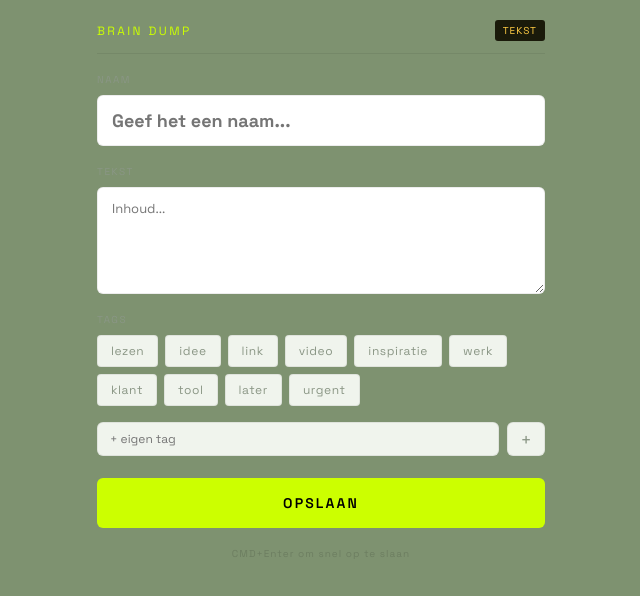
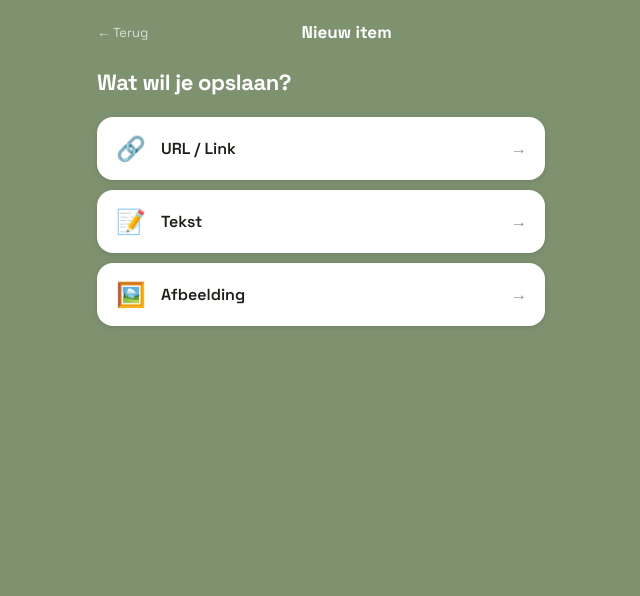
Before and after one commit to rick040/brain-dump, a Next.js app: page /save in a window 1280 px wide. Shown: the top 596 px of the page, without its empty margins (319-959 px from the left). Built offline with nearby package versions, Linux system fonts and the light colour scheme.

Commit message:
Update save.js

```diff
--- a/pages/save.js
+++ b/pages/save.js
@@ -3,33 +3,38 @@ import { useRouter } from "next/router";
 import Head from "next/head";
 import { supabase } from "../lib/supabase";
 
-const DEFAULT_TAGS = [
-  "lezen", "idee", "link", "video", "inspiratie",
-  "werk", "klant", "tool", "later", "urgent",
+const DEFAULT_TAGS = ["lezen", "idee", "link", "video", "inspiratie", "werk", "klant", "tool", "later", "urgent"];
+
+const ENTRY_TYPES = [
+  { key: "url", label: "URL / Link" },
+  { key: "tekst", label: "Tekst" },
+  { key: "afbeelding", label: "Afbeelding" },
 ];
 
-function detectType(url, mediaType) {
-  if (mediaType) return mediaType;
-  if (!url) return "tekst";
+function detectType(url) {
+  if (!url) return "link";
   if (/youtube\.com|youtu\.be|vimeo\.com/.test(url)) return "video";
   if (/instagram\.com/.test(url)) return "instagram";
   if (/twitter\.com|x\.com/.test(url)) return "tweet";
   return "link";
 }
 
-const TYPE_COLORS = {
-  video: { bg: "#1a0a2e", color: "#b085ff" },
-  instagram: { bg: "#1f0a15", color: "#ff6eb0" },
-  tweet: { bg: "#0a1420", color: "#4db8ff" },
-  link: { bg: "#0a1a0a", color: "#c8ff00" },
-  tekst: { bg: "#1a1a0a", color: "#ffcc44" },
-  afbeelding: { bg: "#0a1a18", color: "#44ffcc" },
-};
+function decodeEntities(str) {
+  if (!str) return "";
+  return str
+    .replace(/&quot;/g, '"').replace(/&#x27;/g, "'").replace(/&apos;/g, "'")
+    .replace(/&amp;/g, "&").replace(/&lt;/g, "<").replace(/&gt;/g, ">")
+    .replace(/&#x[0-9a-fA-F]+;/g, "").replace(/&#\d+;/g, "").replace(/&[a-z]+;/g, "").trim();
+}
 
 export default function SavePage() {
   const router = useRouter();
   const nameRef = useRef(null);
+  const urlInputRef = useRef(null);
+  const fileRef = useRef(null);
 
+  const [entryType, setEntryType] = useState(null); // null = auto-detect or choosing
+  const [type, setType] = useState("link");
   const [name, setName] = useState("");
   const [note, setNote] = useState("");
   const [url, setUrl] = useState("");
@@ -38,17 +43,20 @@ export default function SavePage() {
   const [saving, setSaving] = useState(false);
   const [saved, setSaved] = useState(false);
   const [error, setError] = useState("");
-  const [entryType, setEntryType] = useState("tekst"); // tekst | url | afbeelding
-  const [type, setType] = useState("tekst");
   const [imageUrl, setImageUrl] = useState("");
   const [ogData, setOgData] = useState(null);
   const [ogLoading, setOgLoading] = useState(false);
+  const [isShared, setIsShared] = useState(false); // came from share target
 
   useEffect(() => {
     if (!router.isReady) return;
     const { title, text, url: sharedUrl, imageUrl: sharedImage, mediaType } = router.query;
 
-    // Also check text param for URLs (Instagram puts URL in text field)
+    const hasSharedData = !!(title || text || sharedUrl || sharedImage || mediaType);
+    setIsShared(hasSharedData);
+
+    if (!hasSharedData) return; // manual entry - show type selector
+
     const rawText = text || "";
     const urlInText = rawText.match(/https?:\/\/[^\s"'<>]+/)?.[0]?.replace(/[.,;:!?]+$/, "") || "";
     const resolvedUrl = sharedUrl || urlInText || "";
@@ -58,42 +66,57 @@ export default function SavePage() {
 
     setImageUrl(resolvedImage);
 
-    const detectedType = detectType(resolvedUrl, mediaType);
-    setType(detectedType);
-
     if (resolvedImage) {
-      // IMAGE entry
       setEntryType("afbeelding");
+      setType(mediaType || "afbeelding");
       setName(resolvedTitle || resolvedText?.slice(0, 60) || "Afbeelding");
     } else if (resolvedUrl) {
-      // URL entry
       setEntryType("url");
+      setType(detectType(resolvedUrl));
       setUrl(resolvedUrl);
       setName(resolvedTitle || "");
       setNote(resolvedText || "");
-
-      // Fetch OG data
-      setOgLoading(true);
-      fetch(`/api/og?url=${encodeURIComponent(resolvedUrl)}`)
-        .then((r) => r.json())
-        .then((data) => {
-          setOgData(data);
-          // Only auto-fill name if still empty
-          if (!resolvedTitle && data.title) setName(data.title.slice(0, 80));
-          if (!resolvedText && data.description) setNote(data.description.slice(0, 200));
-          if (data.type && data.type !== "link") setType(data.type);
-        })
-        .catch(() => {})
-        .finally(() => setOgLoading(false));
+      fetchOg(resolvedUrl, resolvedTitle, resolvedText);
     } else {
-      // TEXT entry
       setEntryType("tekst");
+      setType("tekst");
       setName(resolvedTitle || resolvedText?.slice(0, 60) || "");
       setNote(resolvedText || "");
     }
 
     setTimeout(() => nameRef.current?.select(), 150);
   }, [router.isReady]);
+
+  function fetchOg(resolvedUrl, resolvedTitle, resolvedText) {
+    setOgLoading(true);
+    fetch(`/api/og?url=${encodeURIComponent(resolvedUrl)}`)
+      .then((r) => r.json())
+      .then((data) => {
+        setOgData(data);
+        if (!resolvedTitle && data.title) setName(decodeEntities(data.title).slice(0, 80));
+        if (!resolvedText && data.description) setNote(decodeEntities(data.description).slice(0, 200));
+        if (data.type && data.type !== "link") setType(data.type);
+      })
+      .catch(() => {})
+      .finally(() => setOgLoading(false));
+  }
+
+  function handleUrlBlur() {
+    if (url && url.startsWith("http") && !ogData) {
+      fetchOg(url, name, note);
+      setType(detectType(url));
+    }
+  }
+
+  async function handleFileChange(e) {
+    const file = e.target.files?.[0];
+    if (!file) return;
+    // For manual image upload, create a local preview
+    const reader = new FileReader();
+    reader.onload = (ev) => setImageUrl(ev.target.result);
+    reader.readAsDataURL(file);
+    setName(name || file.name.replace(/\.[^.]+$/, ""));
+  }
 
   function toggleTag(tag) {
     setTags((prev) => prev.includes(tag) ? prev.filter((t) => t !== tag) : [...prev, tag]);
@@ -107,15 +130,24 @@ export default function SavePage() {
   }
 
   async function handleSave() {
-    if (!name.trim()) {
-      nameRef.current?.focus();
-      setError("Naam is verplicht");
-      return;
-    }
+    if (!name.trim()) { nameRef.current?.focus(); setError("Naam is verplicht"); return; }
     setSaving(true);
     setError("");
 
     const { data: { user } } = await supabase.auth.getUser();
+
+    // Handle local file upload for manual image entries
+    let finalImageUrl = imageUrl;
+    if (entryType === "afbeelding" && imageUrl?.startsWith("data:") && fileRef.current?.files?.[0]) {
+      const file = fileRef.current.files[0];
+      const ext = file.name.split(".").pop()?.toLowerCase() || "jpg";
+      const fileName = `${Date.now()}-${Math.random().toString(36).slice(2)}.${ext}`;
+      const { data, error: upErr } = await supabase.storage.from("media").upload(fileName, file, { contentType: file.type, upsert: false });
+      if (!upErr && data) {
+        const { data: urlData } = supabase.storage.from("media").getPublicUrl(fileName);
+        finalImageUrl = urlData?.publicUrl || imageUrl;
+      }
+    }
 
     const { error: dbError } = await supabase.from("brain_dump").insert({
       user_id: user?.id,
@@ -124,126 +156,134 @@ export default function SavePage() {
       url: url.trim() || null,
       type,
       tags,
-      image_url: imageUrl || null,
+      image_url: (entryType === "afbeelding" ? finalImageUrl : null) || null,
       og_image: ogData?.image || null,
-      og_description: ogData?.description || note.trim() || null,
+      og_description: ogData?.description ? decodeEntities(ogData.description) : note.trim() || null,
     });
 
-    if (dbError) {
-      setError(dbError.message);
-      setSaving(false);
-      return;
-    }
+    if (dbError) { setError(dbError.message); setSaving(false); return; }
 
     setSaved(true);
     setTimeout(() => {
       if (window.history.length > 1) window.close();
       else router.push("/");
-    }, 800);
+    }, 700);
   }
 
-  function handleKeyDown(e) {
-    if (e.key === "Enter" && (e.metaKey || e.ctrlKey)) handleSave();
+  const typeColors = {
+    video: "#B085FF", instagram: "#FF6EB0", tweet: "#4DB8FF",
+    link: "#CCFF00", tekst: "#FFD166", afbeelding: "#44FFCC", url: "#CCFF00",
+  };
+  const tc = typeColors[type] || "#CCFF00";
+
+  // Manual entry: show type selector first
+  if (!isShared && entryType === null) {
+    return (
+      <>
+        <Head><title>Nieuw - Brain Dump</title><meta name="viewport" content="width=device-width, initial-scale=1" /></Head>
+        <div style={s.root}>
+          <div style={s.header}>
+            <button onClick={() => router.push("/")} style={s.backBtn}>← Terug</button>
+            <span style={s.headerTitle}>Nieuw item</span>
+            <span />
+          </div>
+          <div style={s.typeSelector}>
+            <div style={s.typeSelectorLabel}>Wat wil je opslaan?</div>
+            {ENTRY_TYPES.map((et) => (
+              <button key={et.key} onClick={() => { setEntryType(et.key); setType(et.key === "url" ? "link" : et.key); setTimeout(() => et.key === "url" ? urlInputRef.current?.focus() : nameRef.current?.focus(), 100); }} style={s.typeOption}>
+                <span style={s.typeOptionIcon}>{et.key === "url" ? "🔗" : et.key === "tekst" ? "📝" : "🖼️"}</span>
+                <span style={s.typeOptionLabel}>{et.label}</span>
+                <span style={s.typeOptionArrow}>→</span>
+              </button>
+            ))}
+          </div>
+        </div>
+      </>
+    );
   }
-
-  const tc = TYPE_COLORS[type] || TYPE_COLORS.link;
 
   return (
     <>
-      <Head>
-        <title>Opslaan - Brain Dump</title>
-        <meta name="viewport" content="width=device-width, initial-scale=1, viewport-fit=cover" />
-      </Head>
-
-      <div style={s.root} onKeyDown={handleKeyDown}>
-
-        {/* Header */}
+      <Head><title>Opslaan - Brain Dump</title><meta name="viewport" content="width=device-width, initial-scale=1, viewport-fit=cover" /></Head>
+      <div style={s.root}>
         <div style={s.header}>
-          <span style={s.logo}>BRAIN DUMP</span>
-          <span style={{ ...s.typeBadge, background: tc.bg, color: tc.color }}>{type}</span>
+          {!isShared && <button onClick={() => setEntryType(null)} style={s.backBtn}>← Terug</button>}
+          {isShared && <div />}
+          <span style={{ ...s.typeTag, color: tc }}>{type}</span>
+          <div />
         </div>
 
-        {/* ---- AFBEELDING ENTRY ---- */}
+        {/* Afbeelding preview */}
         {entryType === "afbeelding" && (
+          <div style={s.imgBlock}>
+            {imageUrl ? (
+              <img src={imageUrl} alt="" style={s.imgPreview} />
+            ) : (
+              <button onClick={() => fileRef.current?.click()} style={s.uploadBtn}>
+                <span style={s.uploadIcon}>+</span>
+                <span>Kies afbeelding</span>
+              </button>
+            )}
+            <input ref={fileRef} type="file" accept="image/*" style={{ display: "none" }} onChange={handleFileChange} />
+          </div>
+        )}
+
+        {/* URL entry */}
+        {entryType === "url" && (
           <>
-            <div style={s.imgPreviewWrap}>
-              <img src={imageUrl} alt="" style={s.imgPreview} />
+            {/* OG card preview */}
+            {(ogLoading || ogData) && (
+              <div style={s.ogCard}>
+                {ogLoading && <div style={s.ogLoading}><span style={{ ...s.ogDot, background: tc }} /><span style={s.ogLoadTxt}>preview laden...</span></div>}
+                {!ogLoading && ogData?.image && (
+                  <img src={ogData.image} alt="" style={s.ogImg} onError={(e) => { e.target.style.display = "none"; }} />
+                )}
+                {!ogLoading && (
+                  <div style={s.ogInfo}>
+                    <span style={{ ...s.ogSite, color: tc }}>{ogData?.siteName || ""}</span>
+                    <span style={s.ogUrl}>{url.replace(/^https?:\/\//, "").slice(0, 50)}</span>
                   </div>
+                )}
+              </div>
+            )}
+
+            {/* URL input (only for manual entry) */}
+            {!isShared && (
               <div style={s.field}>
-              <label style={s.label}>NAAM</label>
-              <input ref={nameRef} value={name} onChange={(e) => setName(e.target.value)} placeholder="Naam..." style={s.nameInput} maxLength={120} autoComplete="off" />
+                <label style={s.label}>URL</label>
+                <input ref={urlInputRef} value={url} onChange={(e) => { setUrl(e.target.value); setOgData(null); }} onBlur={handleUrlBlur} placeholder="https://..." style={s.input} type="url" autoComplete="off" />
               </div>
+            )}
           </>
         )}
 
-        {/* ---- URL ENTRY (website / social) ---- */}
-        {entryType === "url" && (
-          <>
-            {/* OG Preview card */}
-            <div style={{ ...s.ogCard, borderColor: tc.color + "44" }}>
-              {ogLoading && (
-                <div style={s.ogCardLoading}>
-                  <span style={{ ...s.ogDot, background: tc.color }} />
-                  <span style={s.ogLoadText}>preview laden...</span>
-                </div>
-              )}
-
-              {!ogLoading && ogData?.image && (
-                <img src={ogData.image} alt="" style={s.ogCardImg} onError={(e) => { e.target.style.display = "none"; }} />
-              )}
-
-              <div style={s.ogCardBody}>
-                <div style={{ ...s.ogSiteName, color: tc.color }}>
-                  {ogData?.siteName || url.replace(/^https?:\/\//, "").split("/")[0]}
-                </div>
-                <div style={s.ogCardUrl}>{url}</div>
-              </div>
-            </div>
-
+        {/* Name field */}
         <div style={s.field}>
-              <label style={s.label}>NAAM</label>
+          <label style={s.label}>Naam</label>
           <input ref={nameRef} value={name} onChange={(e) => setName(e.target.value)} placeholder="Geef het een naam..." style={s.nameInput} maxLength={120} autoComplete="off" />
         </div>
 
+        {/* Note field */}
         <div style={s.field}>
-              <label style={s.label}>NOTITIE</label>
-              <textarea value={note} onChange={(e) => setNote(e.target.value)} placeholder="Waarom sla je dit op?" style={s.textarea} rows={2} />
+          <label style={s.label}>{entryType === "tekst" ? "Tekst" : "Notitie"}</label>
+          <textarea value={note} onChange={(e) => setNote(e.target.value)} placeholder={entryType === "tekst" ? "Schrijf hier je tekst..." : "Waarom sla je dit op?"} style={s.textarea} rows={entryType === "tekst" ? 5 : 2} />
         </div>
-          </>
-        )}
 
-        {/* ---- TEKST ENTRY ---- */}
-        {entryType === "tekst" && (
-          <>
+        {/* Tags */}
         <div style={s.field}>
-              <label style={s.label}>NAAM</label>
-              <input ref={nameRef} value={name} onChange={(e) => setName(e.target.value)} placeholder="Geef het een naam..." style={s.nameInput} maxLength={120} autoComplete="off" />
-            </div>
-            <div style={s.field}>
-              <label style={s.label}>TEKST</label>
-              <textarea value={note} onChange={(e) => setNote(e.target.value)} placeholder="Inhoud..." style={s.textarea} rows={4} />
-            </div>
-          </>
-        )}
-
-        {/* Tags - altijd zichtbaar */}
-        <div style={s.field}>
-          <label style={s.label}>TAGS</label>
+          <label style={s.label}>Tags</label>
           <div style={s.tagGrid}>
             {DEFAULT_TAGS.map((tag) => (
-              <button key={tag} onClick={() => toggleTag(tag)} style={{ ...s.tagChip, ...(tags.includes(tag) ? s.tagChipActive : {}) }}>
-                {tag}
-              </button>
+              <button key={tag} onClick={() => toggleTag(tag)} style={{ ...s.tagBtn, ...(tags.includes(tag) ? s.tagBtnActive : {}) }}>{tag}</button>
             ))}
           </div>
-          <form onSubmit={addCustomTag} style={s.customTagRow}>
-            <input value={customTag} onChange={(e) => setCustomTag(e.target.value)} placeholder="+ eigen tag" style={s.customTagInput} maxLength={30} />
-            <button type="submit" style={s.customTagBtn}>+</button>
-          </form>
+          <div style={s.customTagRow}>
+            <input value={customTag} onChange={(e) => setCustomTag(e.target.value)} onKeyDown={(e) => e.key === "Enter" && (e.preventDefault(), addCustomTag(e))} placeholder="+ eigen tag" style={s.customTagInput} maxLength={30} />
+          </div>
           {tags.filter((t) => !DEFAULT_TAGS.includes(t)).length > 0 && (
-            <div style={{ ...s.tagGrid, marginTop: 8 }}>
+            <div style={{ ...s.tagGrid, marginTop: 6 }}>
               {tags.filter((t) => !DEFAULT_TAGS.includes(t)).map((tag) => (
-                <button key={tag} onClick={() => toggleTag(tag)} style={{ ...s.tagChip, ...s.tagChipActive }}>{tag} x</button>
+                <button key={tag} onClick={() => toggleTag(tag)} style={{ ...s.tagBtn, ...s.tagBtnActive }}>{tag} ✕</button>
               ))}
             </div>
           )}
@@ -252,51 +292,59 @@ export default function SavePage() {
         {error && <div style={s.errorMsg}>{error}</div>}
 
         <button onClick={handleSave} disabled={saving || saved} style={{ ...s.saveBtn, ...(saving || saved ? s.saveBtnDone : {}) }}>
-          {saved ? "OPGESLAGEN !" : saving ? "OPSLAAN..." : "OPSLAAN"}
+          {saved ? "Opgeslagen ✓" : saving ? "Opslaan..." : "Opslaan"}
         </button>
-
-        <div style={s.hint}>CMD+Enter om snel op te slaan</div>
       </div>
     </>
   );
 }
 
 const s = {
-  root: { minHeight: "100vh", background: "var(--bg)", padding: "20px 16px 40px", maxWidth: 480, margin: "0 auto", display: "flex", flexDirection: "column", gap: 18 },
-  header: { display: "flex", alignItems: "center", justifyContent: "space-between", paddingBottom: 12, borderBottom: "1px solid var(--border)" },
-  logo: { fontFamily: "var(--font-mono)", fontSize: 12, letterSpacing: "0.2em", color: "var(--accent)" },
-  typeBadge: { fontFamily: "var(--font-mono)", fontSize: 10, letterSpacing: "0.1em", padding: "3px 8px", borderRadius: 3, textTransform: "uppercase" },
+  root: { minHeight: "100vh", background: "var(--bg)", padding: "20px 16px 40px", maxWidth: 480, margin: "0 auto", display: "flex", flexDirection: "column", gap: 16 },
+  header: { display: "flex", alignItems: "center", justifyContent: "space-between", marginBottom: 4 },
+  headerTitle: { fontWeight: 700, fontSize: 17, color: "#fff" },
+  backBtn: { fontSize: 13, color: "rgba(255,255,255,0.7)", background: "none", border: "none", cursor: "pointer", fontFamily: "var(--font)", padding: "4px 0" },
+  typeTag: { fontSize: 11, fontWeight: 700, letterSpacing: "0.08em", textTransform: "uppercase", background: "rgba(0,0,0,0.2)", padding: "3px 10px", borderRadius: 20 },
 
-  // Image entry
-  imgPreviewWrap: { borderRadius: 8, overflow: "hidden", border: "1px solid var(--border)", maxHeight: 260, background: "var(--bg3)" },
-  imgPreview: { width: "100%", height: 240, objectFit: "cover", display: "block" },
+  // Type selector
+  typeSelector: { display: "flex", flexDirection: "column", gap: 10 },
+  typeSelectorLabel: { fontSize: 22, fontWeight: 700, color: "#fff", marginBottom: 8, letterSpacing: "-0.02em" },
+  typeOption: { background: "var(--bg2)", border: "none", borderRadius: "var(--radius)", padding: "16px 18px", display: "flex", alignItems: "center", gap: 14, cursor: "pointer", boxShadow: "var(--shadow-sm)", fontFamily: "var(--font)", textAlign: "left" },
+  typeOptionIcon: { fontSize: 24, width: 32, textAlign: "center" },
+  typeOptionLabel: { flex: 1, fontSize: 16, fontWeight: 600, color: "var(--text)" },
+  typeOptionArrow: { fontSize: 16, color: "var(--muted)" },
 
-  // URL/OG card
-  ogCard: { borderRadius: 8, border: "1px solid", overflow: "hidden", background: "var(--bg2)" },
-  ogCardLoading: { display: "flex", alignItems: "center", gap: 8, padding: "14px 14px" },
+  // Image
+  imgBlock: { borderRadius: "var(--radius)", overflow: "hidden", background: "var(--bg2)", boxShadow: "var(--shadow-sm)" },
+  imgPreview: { width: "100%", maxHeight: 260, objectFit: "cover", display: "block" },
+  uploadBtn: { width: "100%", padding: "40px 20px", display: "flex", flexDirection: "column", alignItems: "center", gap: 8, background: "none", border: "none", cursor: "pointer", fontFamily: "var(--font)", color: "var(--muted)" },
+  uploadIcon: { fontSize: 32, lineHeight: 1 },
+
+  // OG card
+  ogCard: { background: "var(--bg2)", borderRadius: "var(--radius)", overflow: "hidden", boxShadow: "var(--shadow-sm)" },
+  ogLoading: { display: "flex", alignItems: "center", gap: 8, padding: "14px" },
   ogDot: { width: 6, height: 6, borderRadius: "50%", display: "inline-block", flexShrink: 0 },
-  ogLoadText: { fontFamily: "var(--font-mono)", fontSize: 11, color: "var(--muted)", letterSpacing: "0.1em" },
-  ogCardImg: { width: "100%", height: 180, objectFit: "cover", display: "block" },
-  ogCardBody: { padding: "10px 14px 12px", display: "flex", flexDirection: "column", gap: 4 },
-  ogSiteName: { fontFamily: "var(--font-mono)", fontSize: 10, letterSpacing: "0.15em", textTransform: "uppercase", fontWeight: 600 },
-  ogCardUrl: { fontFamily: "var(--font-mono)", fontSize: 10, color: "var(--muted)", overflow: "hidden", textOverflow: "ellipsis", whiteSpace: "nowrap" },
+  ogLoadTxt: { fontSize: 12, color: "var(--muted)" },
+  ogImg: { width: "100%", height: 160, objectFit: "cover", display: "block" },
+  ogInfo: { padding: "8px 14px 12px", display: "flex", flexDirection: "column", gap: 2 },
+  ogSite: { fontSize: 11, fontWeight: 700, letterSpacing: "0.06em", textTransform: "uppercase" },
+  ogUrl: { fontSize: 11, color: "var(--muted)", overflow: "hidden", textOverflow: "ellipsis", whiteSpace: "nowrap" },
 
   // Fields
-  field: { display: "flex", flexDirection: "column", gap: 8 },
-  label: { fontFamily: "var(--font-mono)", fontSize: 10, letterSpacing: "0.15em", color: "var(--muted)" },
-  nameInput: { background: "var(--bg2)", border: "1px solid var(--border)", borderRadius: 6, padding: "13px 14px", fontSize: 18, fontFamily: "var(--font-ui)", fontWeight: 700, color: "var(--text)", width: "100%" },
-  textarea: { background: "var(--bg2)", border: "1px solid var(--border)", borderRadius: 6, padding: "11px 14px", fontSize: 13, fontFamily: "var(--font-mono)", color: "var(--muted)", width: "100%", resize: "vertical", lineHeight: 1.6 },
+  field: { display: "flex", flexDirection: "column", gap: 6 },
+  label: { fontSize: 11, fontWeight: 700, color: "rgba(255,255,255,0.6)", letterSpacing: "0.06em", textTransform: "uppercase" },
+  input: { background: "var(--bg2)", border: "none", borderRadius: 12, padding: "12px 14px", fontSize: 15, color: "var(--text)", width: "100%", boxShadow: "var(--shadow-sm)" },
+  nameInput: { background: "var(--bg2)", border: "none", borderRadius: 12, padding: "13px 14px", fontSize: 18, fontWeight: 700, color: "var(--text)", width: "100%", boxShadow: "var(--shadow-sm)", letterSpacing: "-0.02em" },
+  textarea: { background: "var(--bg2)", border: "none", borderRadius: 12, padding: "12px 14px", fontSize: 14, color: "var(--text)", width: "100%", resize: "vertical", lineHeight: 1.6, boxShadow: "var(--shadow-sm)" },
 
   // Tags
-  tagGrid: { display: "flex", flexWrap: "wrap", gap: 7 },
-  tagChip: { background: "var(--bg3)", border: "1px solid var(--border)", borderRadius: 4, padding: "7px 13px", fontSize: 12, fontFamily: "var(--font-mono)", color: "var(--muted)", letterSpacing: "0.05em", cursor: "pointer" },
-  tagChipActive: { background: "var(--accent-dim)", border: "1px solid var(--accent)", color: "var(--accent)" },
-  customTagRow: { display: "flex", gap: 8, marginTop: 8 },
-  customTagInput: { flex: 1, background: "var(--bg3)", border: "1px solid var(--border)", borderRadius: 6, padding: "8px 12px", fontSize: 12, fontFamily: "var(--font-mono)", color: "var(--text)" },
-  customTagBtn: { background: "var(--bg3)", border: "1px solid var(--border)", borderRadius: 6, width: 38, fontSize: 18, color: "var(--muted)", display: "flex", alignItems: "center", justifyContent: "center", flexShrink: 0, cursor: "pointer" },
+  tagGrid: { display: "flex", flexWrap: "wrap", gap: 6 },
+  tagBtn: { background: "rgba(255,255,255,0.15)", border: "none", borderRadius: 8, padding: "6px 12px", fontSize: 12, fontWeight: 600, color: "rgba(255,255,255,0.7)", cursor: "pointer", fontFamily: "var(--font)" },
+  tagBtnActive: { background: "var(--accent)", color: "var(--accent-text)" },
+  customTagRow: { marginTop: 6 },
+  customTagInput: { background: "rgba(255,255,255,0.15)", border: "none", borderRadius: 8, padding: "8px 12px", fontSize: 12, color: "#fff", width: "100%", fontFamily: "var(--font)" },
 
-  errorMsg: { fontFamily: "var(--font-mono)", fontSize: 12, color: "var(--danger)", padding: "8px 12px", background: "rgba(255,68,68,0.08)", borderRadius: 6, border: "1px solid rgba(255,68,68,0.2)" },
-  saveBtn: { background: "var(--accent)", color: "#000", fontFamily: "var(--font-mono)", fontWeight: 600, fontSize: 14, letterSpacing: "0.15em", padding: "16px", borderRadius: 6, width: "100%", marginTop: 4, cursor: "pointer", border: "none" },
+  errorMsg: { fontSize: 12, color: "var(--danger)", padding: "8px 12px", background: "rgba(232,85,85,0.12)", borderRadius: 8, fontWeight: 500 },
+  saveBtn: { background: "var(--accent)", color: "var(--accent-text)", fontWeight: 700, fontSize: 15, letterSpacing: "-0.01em", padding: "15px", borderRadius: 12, width: "100%", border: "none", cursor: "pointer", marginTop: 4, fontFamily: "var(--font)" },
   saveBtnDone: { opacity: 0.5 },
-  hint: { textAlign: "center", fontFamily: "var(--font-mono)", fontSize: 10, color: "var(--border-hi)", letterSpacing: "0.1em" },
 };
```
Lines whose indentation alone changed are shown as unchanged.
